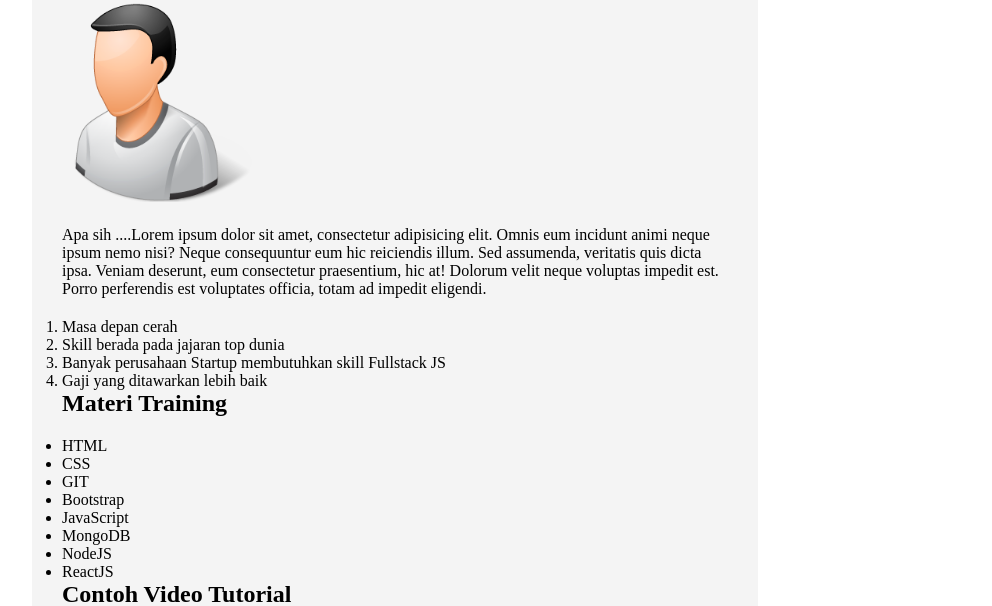
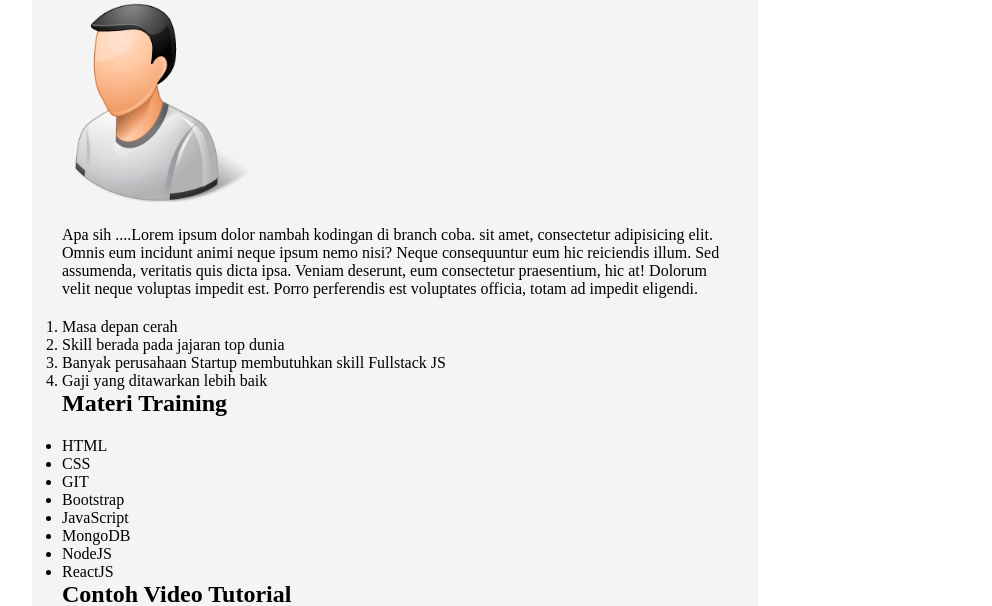
Before and after one commit to vanbumi/project-html-blog, a plain HTML site: page index.html in a window 1280 px wide. Shown: the part 1503-2109 px from the top of the page, without its empty margins (96-1088 px from the left). Drawn offline with Linux system fonts and the light colour scheme.

Commit message:
develop di branch coba

```diff
--- a/index.html
+++ b/index.html
@@ -48,7 +48,9 @@
 				<img src="images/person.png" alt="img-person" width="30%">
 
 				<p class="main-text">
-					Apa sih ....Lorem ipsum dolor sit amet, consectetur adipisicing elit. Omnis eum incidunt animi neque ipsum nemo nisi? Neque consequuntur eum hic reiciendis illum. Sed assumenda, veritatis quis dicta ipsa. Veniam deserunt, eum consectetur praesentium, hic at! Dolorum velit neque voluptas impedit est. Porro perferendis est voluptates officia, totam ad impedit eligendi.
+					Apa sih ....Lorem ipsum dolor
+					nambah kodingan di branch coba.
+					sit amet, consectetur adipisicing elit. Omnis eum incidunt animi neque ipsum nemo nisi? Neque consequuntur eum hic reiciendis illum. Sed assumenda, veritatis quis dicta ipsa. Veniam deserunt, eum consectetur praesentium, hic at! Dolorum velit neque voluptas impedit est. Porro perferendis est voluptates officia, totam ad impedit eligendi.
 				</p>
 
 				<ol>
```
